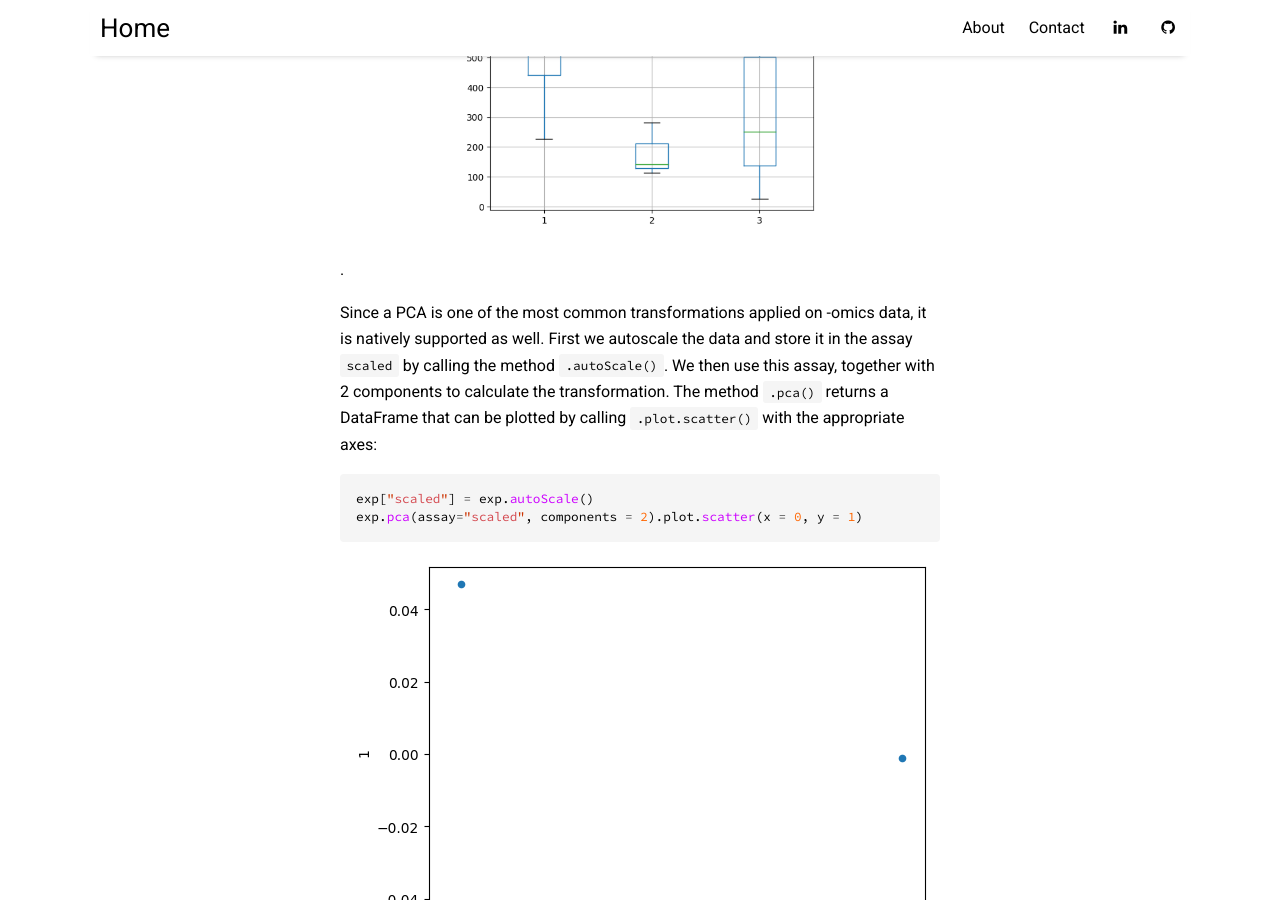
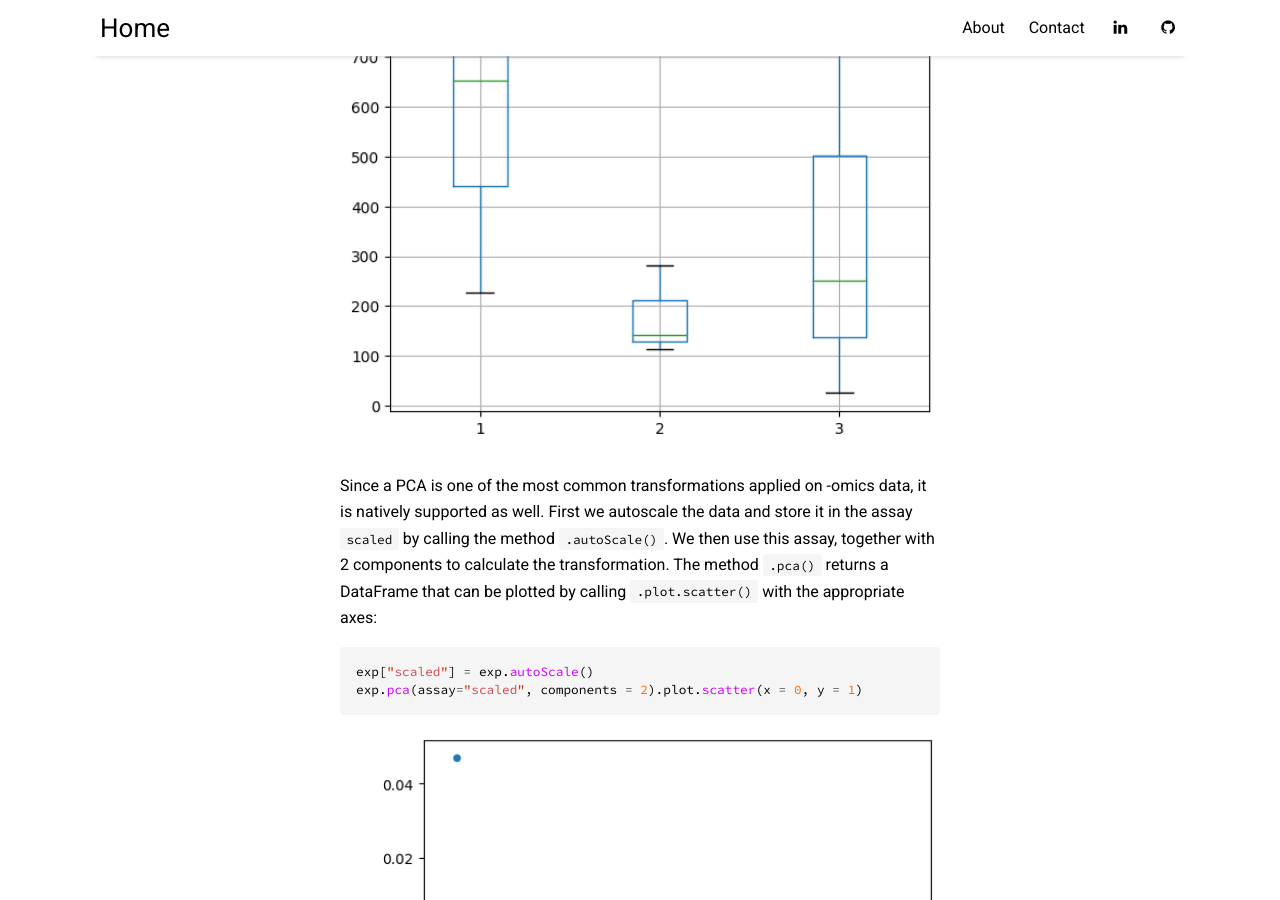
Before and after one commit to Pascallio/pascallio.github.io, a Jekyll site: the page built from _posts/2022-07-04-pysummarizedexperiment.md, in a window 1280 px wide and 900 px high, scrolled down 5098 px. Built offline with Jekyll 4.4.1, drawn with Linux system fonts in a browser that asks for light colours; nearby versions of some CDN libraries.

Commit message:
Update 2022-07-04-pysummarizedexperiment.md

````diff
--- a/_posts/2022-07-04-pysummarizedexperiment.md
+++ b/_posts/2022-07-04-pysummarizedexperiment.md
@@ -240,13 +240,13 @@ Another advantage is the matrix format of the assay. This allows for each data i
 exp.boxplot()
 ```
 
-![png](/assets/img/blog_10_1.png)
+![png](/assets/img/blog_10_1.png){:width="100%"}
 
 ```python
 exp.boxplot(transpose = True)
 ```
 
-![png](/assets/img/blog_11_1.png){:width="60%"}.
+![png](/assets/img/blog_11_1.png){:width="100%"}
 
 Since a PCA is one of the most common transformations applied on -omics data, it is natively supported as well. First we autoscale the data and store it in the assay `scaled` by calling the method `.autoScale()`. We then use this assay, together with 2 components to calculate the transformation. The method `.pca()` returns a DataFrame that can be plotted by calling `.plot.scatter()` with the appropriate axes:
 
@@ -256,7 +256,7 @@ exp["scaled"] = exp.autoScale()
 exp.pca(assay="scaled", components = 2).plot.scatter(x = 0, y = 1)
 ```
 
-![png](/assets/img/blog_13_1.png)
+![png](/assets/img/blog_13_1.png){:width="100%"}
 
 The core message of this post is to separate your metadata from your
 data whenever possible. To still have all (meta)data available in a
````
